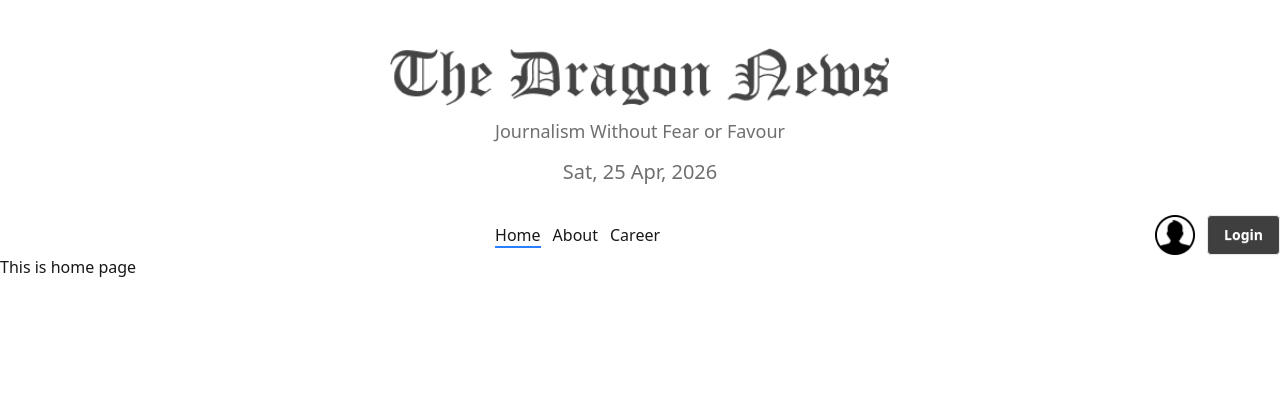
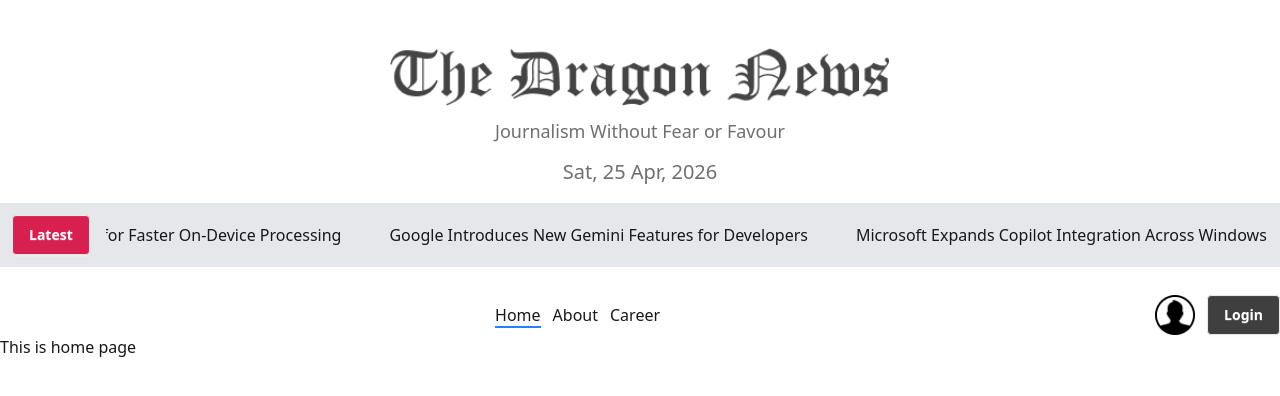
Before and after one commit to AforArdi/dragon-news-nextjs, a Next.js app: page / in a window 1280 px wide. Shown: the top 396 px of the page. Built offline with nearby package versions, Linux system fonts and the light colour scheme.

Commit message:
Breaking news section done with marquee

```diff
--- a/package.json
+++ b/package.json
@@ -12,7 +12,8 @@
     "date-fns": "^4.1.0",
     "next": "16.2.4",
     "react": "19.2.4",
-    "react-dom": "19.2.4"
+    "react-dom": "19.2.4",
+    "react-fast-marquee": "^1.6.5"
   },
   "devDependencies": {
     "@tailwindcss/postcss": "^4",
--- a/src/app/(main)/layout.jsx
+++ b/src/app/(main)/layout.jsx
@@ -1,3 +1,4 @@
+import BreakingNews from "@/components/shared/BreakingNews";
 import Header from "@/components/shared/Header";
 import Navbar from "@/components/shared/Navbar";
 
@@ -5,6 +6,7 @@ const MainLayout = ({children}) => {
     return (
         <>
         <Header></Header>
+        <BreakingNews></BreakingNews>
         <Navbar></Navbar>
         {children}
         </>
--- a/src/app/layout.js
+++ b/src/app/layout.js
@@ -23,9 +23,7 @@ export default function RootLayout({ children }) {
       data-theme='light'
       className={`${geistSans.variable} ${geistMono.variable} h-full antialiased`}
     >
-      <body className="min-h-full flex flex-col">
-        <main>{children}</main>
-      </body>
+      <body className="min-h-full flex flex-col">{children}</body>
     </html>
   );
 }
--- /dev/null
+++ b/src/components/shared/BreakingNews.jsx
@@ -0,0 +1,61 @@
+import Marquee from "react-fast-marquee";
+
+const BreakingNews = () => {
+    // dummy data
+    const breakingNews = [
+  {
+    "id": 1,
+    "title": "Apple Unveils Next-Gen AI Chips for Faster On-Device Processing"
+  },
+  {
+    "id": 2,
+    "title": "Google Introduces New Gemini Features for Developers"
+  },
+  {
+    "id": 3,
+    "title": "Microsoft Expands Copilot Integration Across Windows 12"
+  },
+  {
+    "id": 4,
+    "title": "Tesla Reveals Breakthrough in Battery Efficiency Technology"
+  },
+  {
+    "id": 5,
+    "title": "OpenAI Launches Advanced Multimodal AI Capabilities"
+  },
+  {
+    "id": 6,
+    "title": "Meta Announces New AR Glasses for Everyday Use"
+  },
+  {
+    "id": 7,
+    "title": "Amazon Deploys AI Robots to Optimize Warehouse Operations"
+  },
+  {
+    "id": 8,
+    "title": "Samsung Introduces Rollable Display Smartphones"
+  },
+  {
+    "id": 9,
+    "title": "NVIDIA Releases Powerful GPU for AI and Gaming Performance"
+  },
+  {
+    "id": 10,
+    "title": "Cybersecurity Experts Warn of Rising AI-Driven Threats"
+  }
+]
+    return (
+        <div className="mt-4 container mx-auto flex items-center gap-4 p-3 bg-gray-200">
+            <button className="btn bg-[#D72050] text-white">Latest</button>
+            <Marquee pauseOnHover={true}>
+                {
+                    breakingNews.map(news=>
+                        <span key={news.id} className="mx-6">{news.title}</span>
+                    )
+                }
+            </Marquee>
+        </div>
+     );
+}
+
+export default BreakingNews;
```
Also changed, not shown: 1 other file (tests, documents, lock files or other folders).
